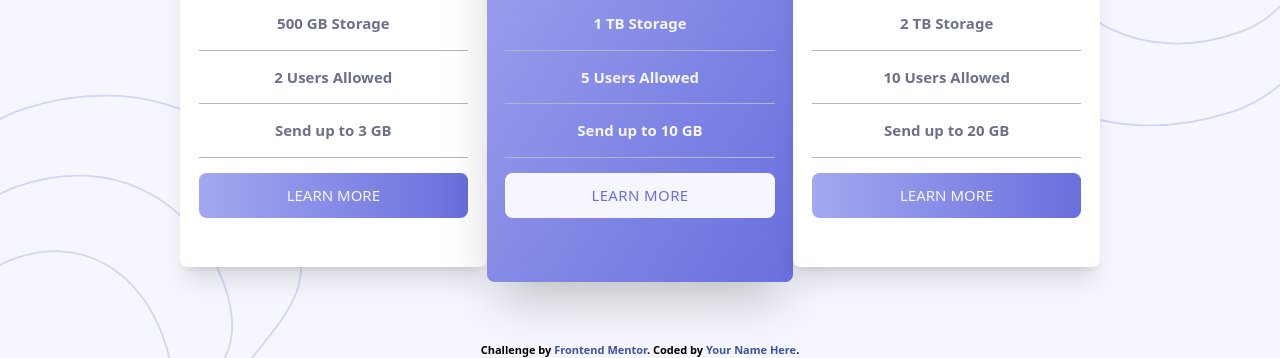
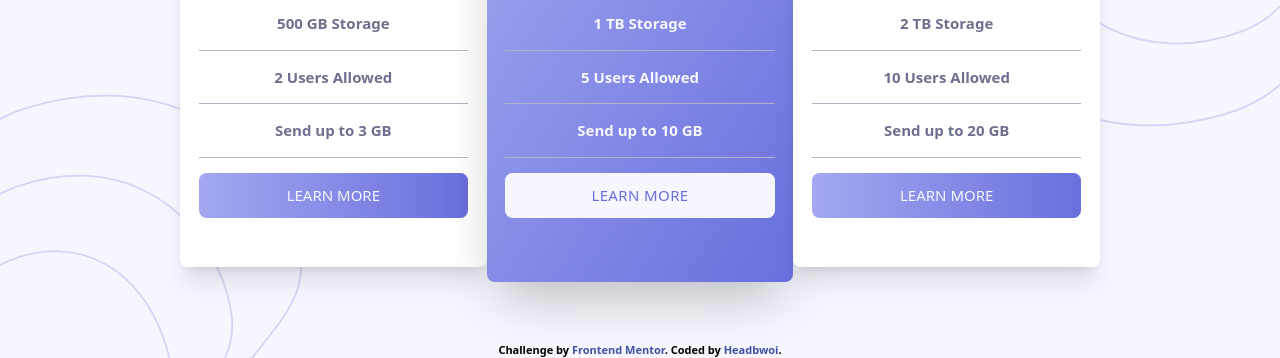
Before and after one commit to Headbwoi/fem-pricing-component-toggle, a website: page index.html in a window 1280 px wide. Shown: the part 457-815 px from the top of the page. Drawn offline with Linux system fonts and the light colour scheme.

Commit message:
Update index.html

```diff
--- a/index.html
+++ b/index.html
@@ -93,11 +93,12 @@
 
 
 
-
+<footer>
   <div class="attribution">
     Challenge by <a href="https://www.frontendmentor.io?ref=challenge" target="_blank">Frontend Mentor</a>.
-    Coded by <a href="#">Your Name Here</a>.
+    Coded by <a href="#">Headbwoi</a>.
   </div>
+</footer>
 </body>
 
 </html>
```
